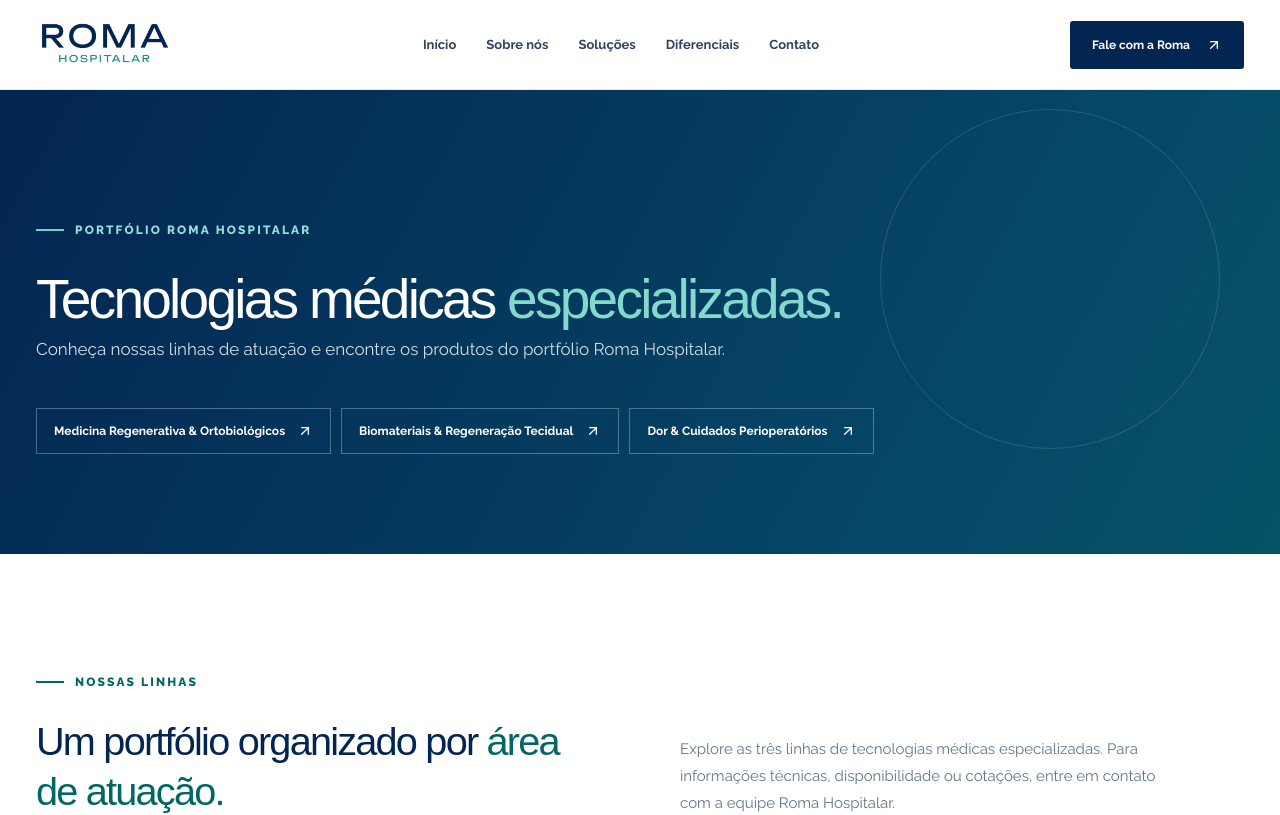
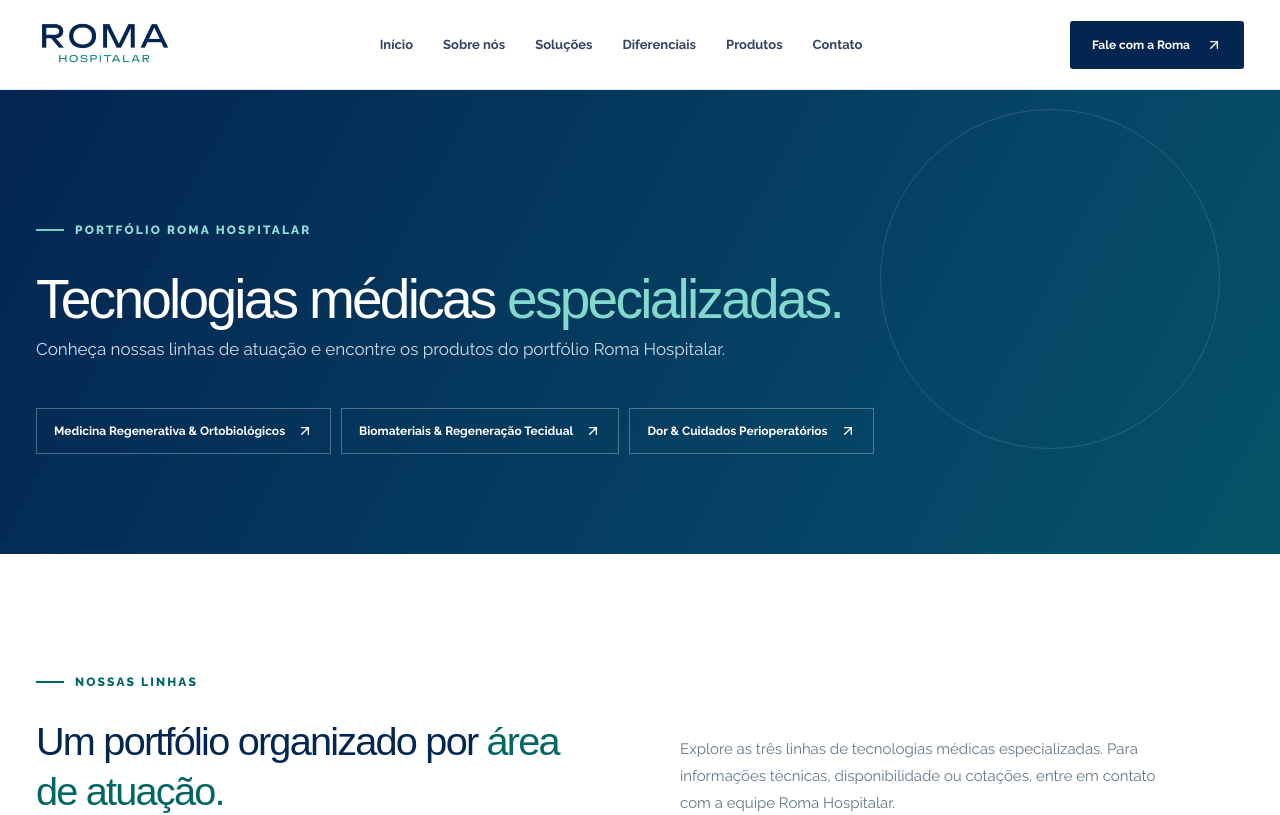
Before and after one commit to MiguelAlmeidaJ/Roma-Hospitalar, a Next.js app: page /produtos in a window 1280 px wide. Shown: the top 815 px of the page. Built offline with nearby package versions, Linux system fonts and the light colour scheme; a web font is replaced by a local one.

Commit message:
feat: adiciona Produtos ao menu e links absolutos

```diff
--- a/src/components/header.tsx
+++ b/src/components/header.tsx
@@ -4,23 +4,24 @@
 import { Brand } from './brand';
 
 const links = [
-  { href: '#inicio', label: 'Início' },
-  { href: '#sobre', label: 'Sobre nós' },
-  { href: '#solucoes', label: 'Soluções' },
-  { href: '#diferenciais', label: 'Diferenciais' },
-  { href: '#contato', label: 'Contato' },
+  { href: '/#inicio', label: 'Início' },
+  { href: '/#sobre', label: 'Sobre nós' },
+  { href: '/#solucoes', label: 'Soluções' },
+  { href: '/#diferenciais', label: 'Diferenciais' },
+  { href: '/produtos', label: 'Produtos' },
+  { href: '/#contato', label: 'Contato' },
 ];
 
 export function Header() {
   const [open, setOpen] = useState(false);
   return <header className="site-header">
     <div className="container header-inner">
-      <a className="header-logo" href="#inicio" aria-label="Roma Hospitalar, ir ao início" onClick={() => setOpen(false)}><Brand /></a>
+      <a className="header-logo" href="/#inicio" aria-label="Roma Hospitalar, ir ao início" onClick={() => setOpen(false)}><Brand /></a>
       <nav id="navegacao-mobile" className={`main-nav ${open ? 'is-open' : ''}`} aria-label="Navegação principal">
         {links.map(link => <a key={link.href} href={link.href} onClick={() => setOpen(false)}>{link.label}</a>)}
-        <a className="mobile-nav-cta" href="#contato" onClick={() => setOpen(false)}>Solicitar atendimento <ArrowUpRight size={16} /></a>
+        <a className="mobile-nav-cta" href="/#contato" onClick={() => setOpen(false)}>Solicitar atendimento <ArrowUpRight size={16} /></a>
       </nav>
-      <a href="#contato" className="header-cta">Fale com a Roma <ArrowUpRight size={16}/></a>
+      <a href="/#contato" className="header-cta">Fale com a Roma <ArrowUpRight size={16}/></a>
       <button className="menu-toggle" type="button" aria-label={open ? 'Fechar menu' : 'Abrir menu'} aria-expanded={open} aria-controls="navegacao-mobile" onClick={() => setOpen(!open)}>{open ? <X /> : <Menu />}</button>
     </div>
   </header>;
```
